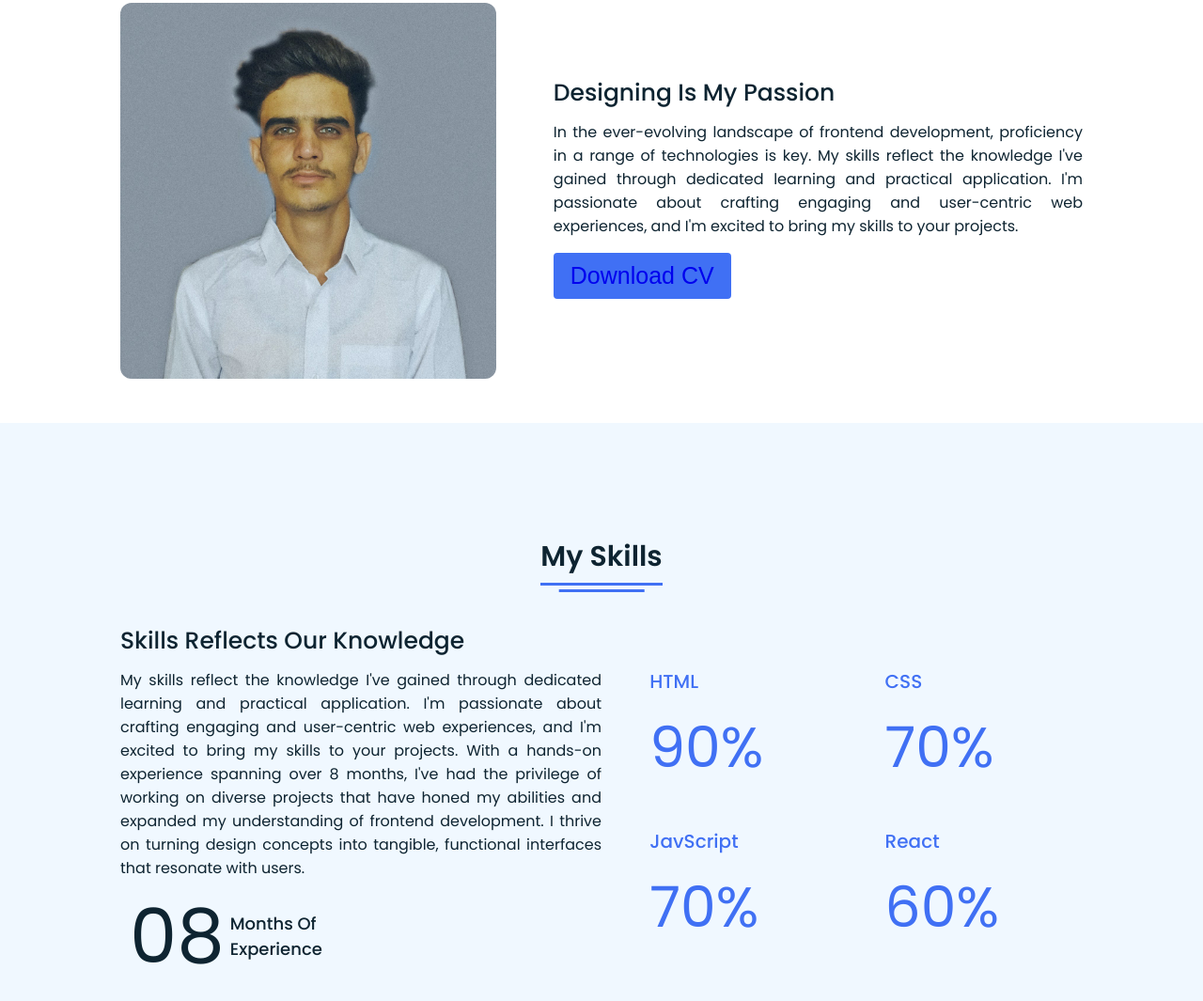
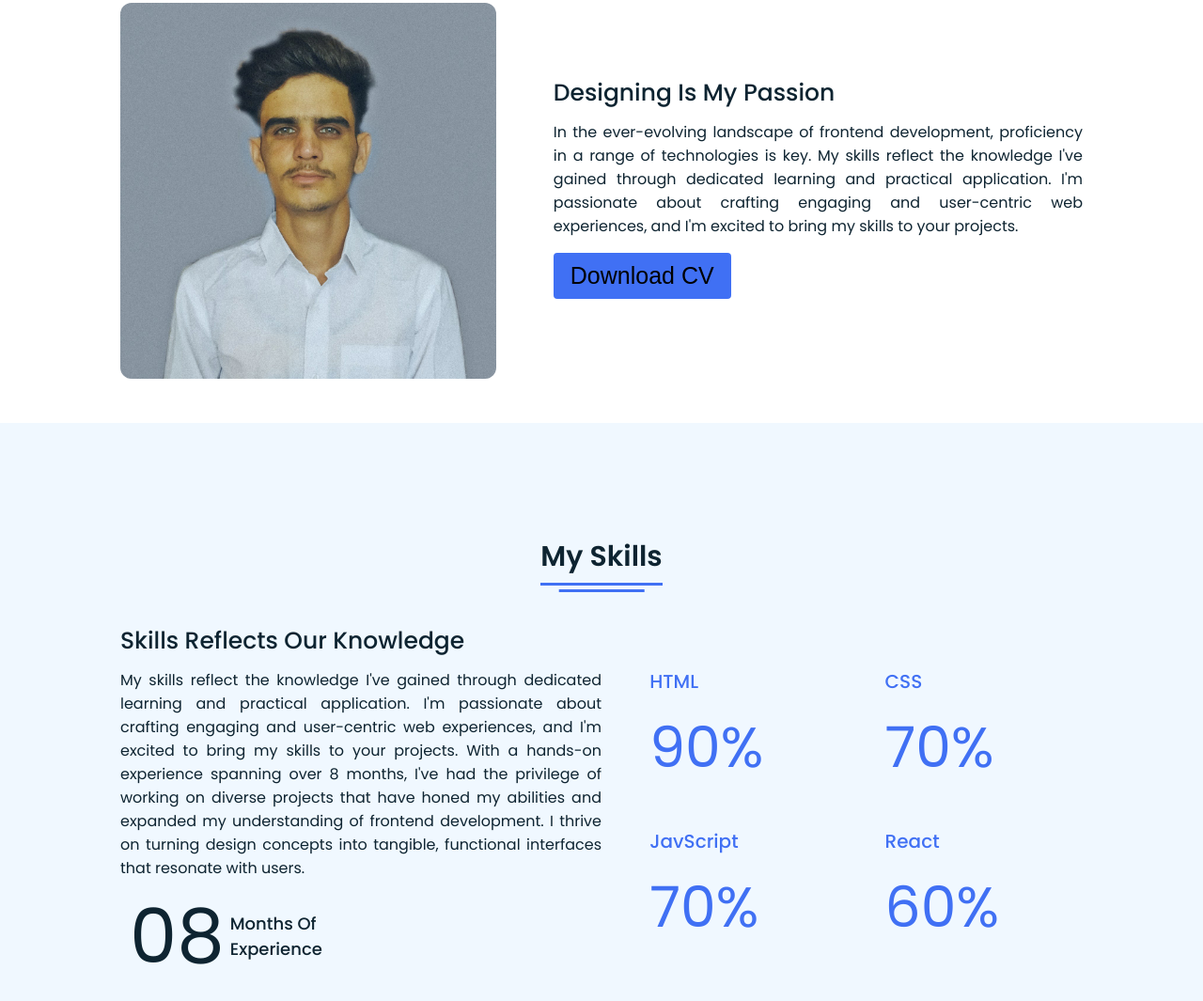
Before and after one commit to Nileshp4321/Nilesh_Portfolio, a plain HTML site: page index.html in a window 1280 px wide. Shown: the part 970-2035 px from the top of the page at 94% size. Drawn offline with Linux system fonts and the light colour scheme.

Commit message:
Update style.css

```diff
--- a/style.css
+++ b/style.css
@@ -88,7 +88,9 @@ nav.sticky .menu a:hover{
 nav.sticky .media-icons a{
   color: #FFF;
 }
-
+.button button a{
+  color:black;
+}
 /* Side Navigation Menu Button CSS */
 nav .menu-btn,
 .navbar .menu .cancel-btn{
```
